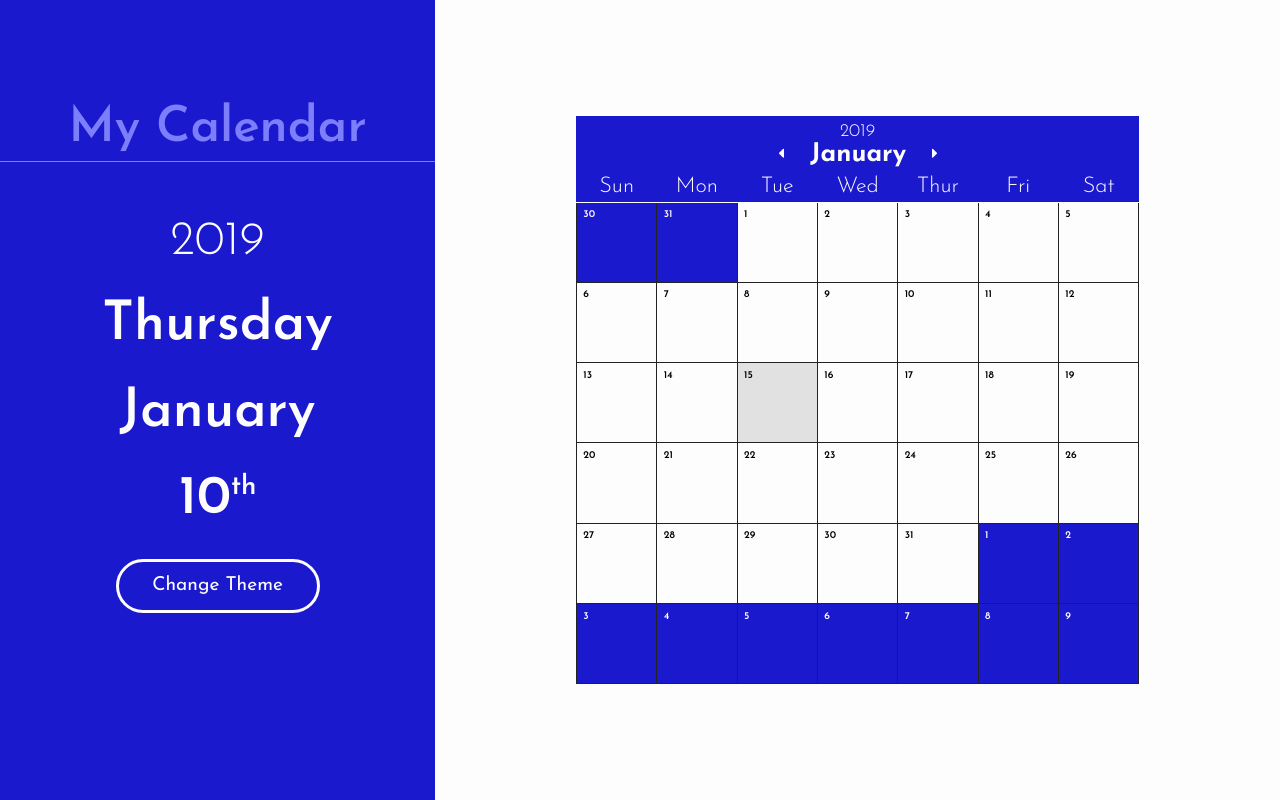
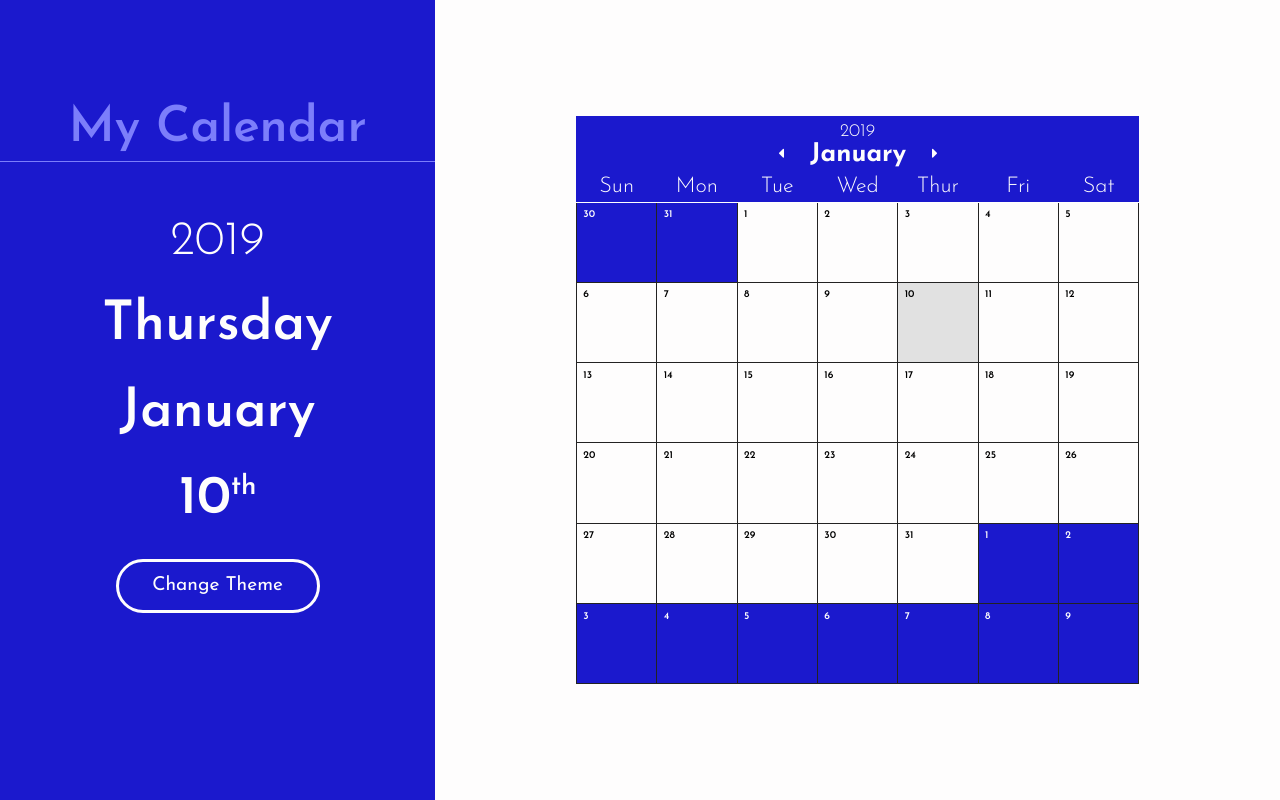
Before and after one commit to Zeztron/calendar-app, a website: page index.html in a window 1280 px wide. Drawn offline with Linux system fonts and the light colour scheme.

Commit message:
current day highlighted function

```diff
--- a/index.html
+++ b/index.html
@@ -73,7 +73,7 @@
                 <tr>
                     <td>1</td>
                     <td>1</td>
-                    <td id="current-day">1</td>
+                    <td>1</td>
                     <td>1</td>
                     <td>1</td>
                     <td>1</td>
--- a/js/app.js
+++ b/js/app.js
@@ -220,20 +220,22 @@ function fillInCalendar() {
     let currentMonthCount = 1;
     let previousMonthCount = monthData[previousMonthIndex].amountOfDays - monthToFillIn.startingDay + 1;
     let nextMonthCount = 1;
+    removeCurrentDay();
 
     for(let i = 0; i < days.length; i++) {
         if(monthToFillIn.startingDay <= i && currentMonthCount <= monthToFillIn.amountOfDays) {
             // filling current month
             days[i].innerHTML = currentMonthCount;
+            if(currentMonthCount === data.currentDate.date && calendarIsCurrentMonth()) {
+                days[i].setAttribute("id", "current-day");
+            }
             currentMonthCount++
-
 
         } else if(currentMonthCount <= monthToFillIn.amountOfDays) {
             // filling previous month
             days[i].classList.add("color");
             days[i].innerHTML = previousMonthCount;
             previousMonthCount++;
-
 
         } else {
             // filling next month
@@ -245,6 +247,20 @@ function fillInCalendar() {
     }
 }
 
+function removeCurrentDay() {
+    if(document.getElementById("current-day")) {
+        document.getElementById("current-day").removeAttribute("id");
+    }
+}
+
+function calendarIsCurrentMonth() {
+    if(data.currentDate.year === data.calendar.year && data.currentDate.month === data.calendar.month) {
+        return true;
+    } else {
+        return false;
+    }
+}
+
 function init() {
     updateCurrentDates();
     updateCalendarDates();
```
